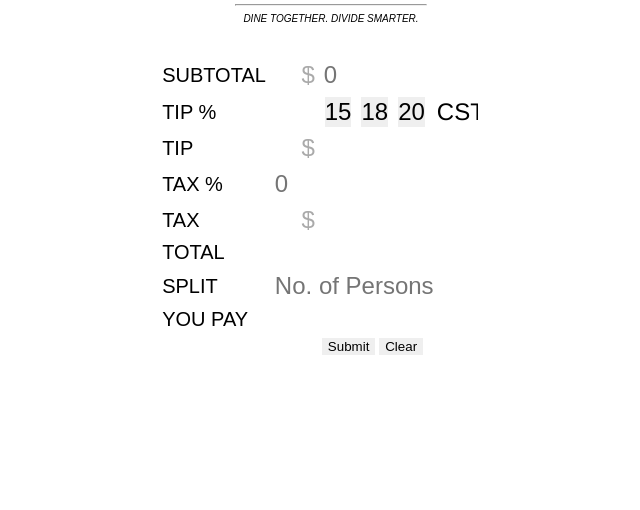
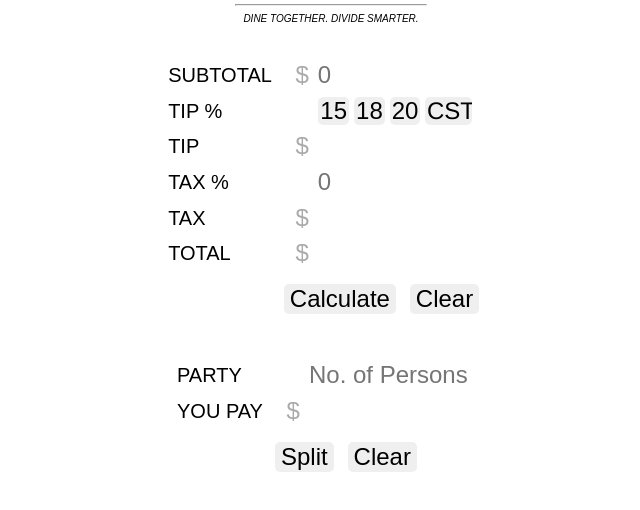
Before and after one commit to mercedechen/dd, a plain HTML site: page index.html in a window 1280 px wide. Shown: the part 98-608 px from the top of the page, without its empty margins (309-949 px from the left). Drawn offline with Linux system fonts and the light colour scheme.

Commit message:
Cleaned up styles for form

```diff
--- a/index.html
+++ b/index.html
@@ -11,41 +11,54 @@
   <h1>Dine<span id="logo-symbol">&</span>Divide</h1> <!-- Change to logo png-->
   <hr>
   <h2>Dine together. Divide smarter.</h2>
-  <form>
+  <form action="">
     <label for="subtotal">Subtotal</label>
-    <span id="currency-symbol">$</span>
+    <span class="symbol">$</span>
     <input type="number" id="subtotal" name="subtotal" placeholder="0" inputmode="decimal" step="0.01" min="0">
 
-    <label for="tip-rate">Tip %</label>
-    <div id="rates">
+    <label for="cstm-rate">Tip %</label>
+    <span></span>
+    <div id="tip-rates">
       <button>15</button>
       <button>18</button>
       <button>20</button>
-      <input type="number" id="tip-rate" name="tip-rate" placeholder="CSTM" inputmode="numeric" min="0">
+      <input type="number" id="cstm-rate" name="tip-rate" placeholder="CSTM" inputmode="numeric" min="0">
     </div>
 
-    <h3 id="tip">Tip</h3>
-    <span id="currency-symbol">$</span>
+    <h3 id="tip-cost">Tip</h3>
+    <span class="symbol">$</span>
     <p id="tip-amt"></p>
 
     <label for="tax-rate">Tax %</label>
+    <span></span>
     <input type="number" id="tax-rate" name="tax-rate" placeholder="0" inputmode="numeric" min="0">
 
-    <h3 id="tax">Tax</h3>
-    <span id="currency-symbol">$</span>
+    <h3 id="tax-cost">Tax</h3>
+    <span class="symbol">$</span>
     <p id="tax-amt"></p>
 
     <h3>Total</h3>
+    <span class="symbol">$</span>
     <p id="total-amt"></p>
 
-    <label for="split">Split</label>
-    <input type="number" id="split" name="split" placeholder="No. of Persons" min="2">
+
+    <div id="form-opt">
+      <button>Calculate</button>
+      <button>Clear</button>
+    </div>
+  </form>
+
+  <form action="">
+    <label for="party">Party</label>
+    <span></span>
+    <input type="number" id="party" name="party" placeholder="No. of Persons" min="2">
 
     <h3>You Pay</h3>
+    <span class="symbol">$</span>
     <p id="payment"></p>
 
-    <div id="form-opt">
-      <button>Submit</button>
+    <div id="split-opt">
+      <button>Split</button>
       <button>Clear</button>
     </div>
   </form>
--- a/styles.css
+++ b/styles.css
@@ -1,3 +1,4 @@
+/* @media (max-width: 400px) { */
   body {
     font-family: Arial, Helvetica, sans-serif;
     display: flex;
@@ -48,7 +49,7 @@ h3, label {
 
   form {
     display: grid;
-  grid-template-columns: 1fr 42px 178px;
+    grid-template-columns: 1fr 30px 178px;
     align-items: center;
     margin: 36px 0 0 0;
     gap: 7px;
@@ -58,7 +59,7 @@ label {
     text-transform: uppercase;
   }
 
-#currency-symbol {
+  .symbol {
     display: block;
     color: #AAAAAA;
     padding: 0;
@@ -71,33 +72,35 @@ input {
     border: none;
   }
 
-#rates {
-  grid-area: 2/2/3/4;
+  #tip-rates {
     display: flex;
-  justify-content: right;
-
   }
 
-#rates button {
-  padding: 0;
+  button {
     border: none;
-  margin: 0 5px;
+    border-radius: 5px;
     font-size: 24px;
   }
 
-#tip {
-  grid-area: 3/1/4/2;
+  #tip-rates button {
+    padding: 0 2px;
+    margin: 0 2.5px;
   }
 
-#tip-rate {
-  width: 56px;
+  #cstm-rate {
+    width: 62px;
     font-family: 'Franklin Gothic Medium', 'Arial Narrow', Arial, sans-serif;
     border: none;
-  margin: 0 5px;
+    margin: 0 2.5px 0 0;
+    padding: 0 2px;
   }
 
-#tip-rate::placeholder {
+  #cstm-rate::placeholder {
     color: #000000;
+    background-color: buttonface;
+    padding: 0 2px;
+    border-radius: 5px;
+    font-family: 'Franklin Gothic Medium', 'Arial Narrow', Arial, sans-serif
   }
 
   p {
@@ -105,30 +108,15 @@ p {
     margin: 0;
   }
 
-#tax-rate {
-  grid-area: 4/2/5/4;
-}
-
-#tax {
-  grid-area: 5/1/6/2;
-}
-
-#total-amt {
-  grid-area: 6/2/7/4;
-}
-
-#split {
+  #form-opt {
     grid-area: 7/2/8/4;
   }
 
-#payment {
-  grid-area: 8/2/9/4;
+  #form-opt button, #split-opt button {
+    margin: 10px 5px;
   }
 
-#form-opt {
-  grid-area: 9/3/10/4;
+  #split-opt {
+    grid-area: 3/2/4/4;
   }
-
-button {
-  border: none;
-}
+/* } */
```
Lines whose indentation alone changed are shown as unchanged.
